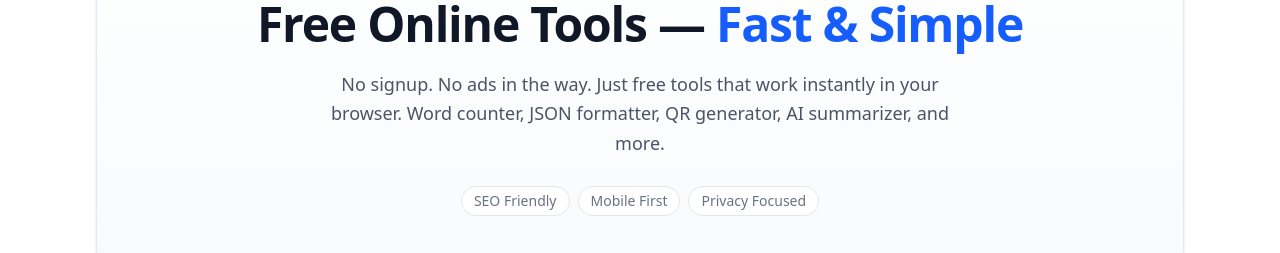
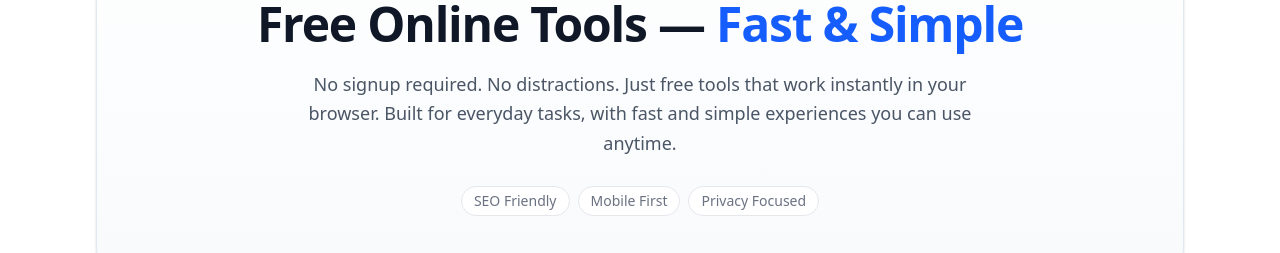
Before and after one commit to mwa-codes/aikittools, a Next.js app: page / in a window 1280 px wide. Shown: the part 227-480 px from the top of the page. Built offline with nearby package versions, Linux system fonts and the light colour scheme; no server answers.

Commit message:
Update lines in hero section

```diff
--- a/src/app/page.tsx
+++ b/src/app/page.tsx
@@ -58,8 +58,8 @@ export default function HomePage() {
           Free Online Tools — <span className="text-blue-600">Fast &amp; Simple</span>
         </h1>
         <p className="text-base sm:text-lg text-gray-600 max-w-2xl mx-auto leading-relaxed">
-          No signup. No ads in the way. Just free tools that work instantly in your browser.
-          Word counter, JSON formatter, QR generator, AI summarizer, and more.
+          No signup required. No distractions. Just free tools that work instantly in your browser.
+          Built for everyday tasks, with fast and simple experiences you can use anytime.
         </p>
         <div className="mt-7 flex flex-wrap items-center justify-center gap-2 text-sm text-gray-500">
           <span className="rounded-full bg-white border border-gray-200 px-3 py-1">SEO Friendly</span>
```
